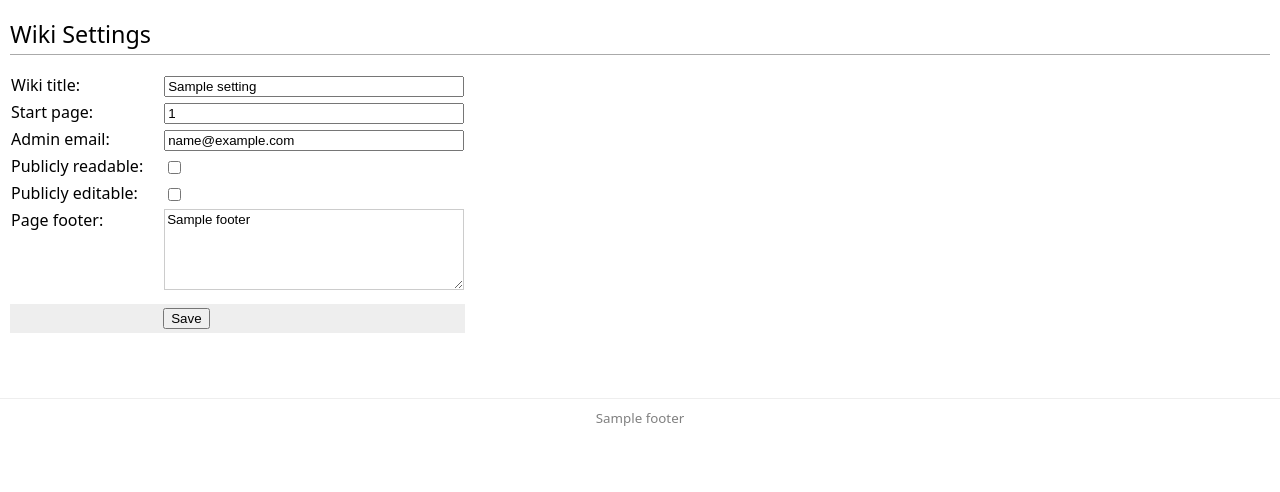
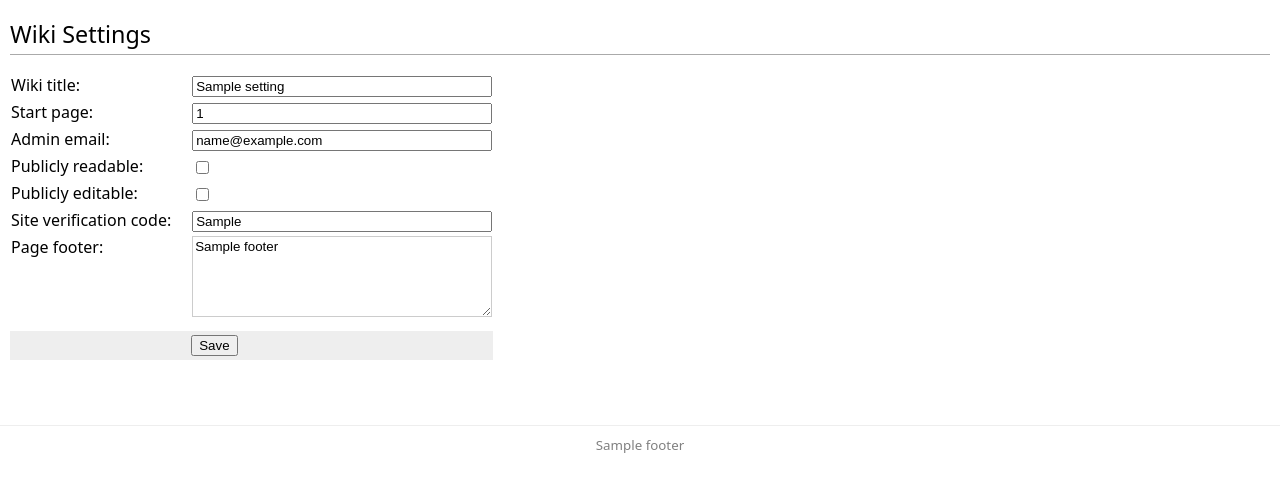
Before and after one commit to WebIntents/wiki, a Django app: template templates/settings.html in a window 1280 px wide. Shown: the part 55-547 px from the top of the page. Run offline with Django 3.2, Linux system fonts and the light colour scheme; the template is opened without the code that fills it: most values are stand-ins (such as "Sample title", 1, 10 or a date in 2020).

Commit message:
Site verification.
Fixes issue 8.

```diff
--- a/settings.py
+++ b/settings.py
@@ -13,6 +13,9 @@ class WikiSettings(db.Model):
   pread = db.BooleanProperty(True)
   # publicly writable
   pwrite = db.BooleanProperty(False)
+  # Google Site Ownership Verification,
+  # http://www.google.com/support/webmasters/bin/answer.py?answer=35659
+  owner_meta = db.StringProperty()
   # page footer
   footer = db.StringProperty()
 
@@ -36,6 +39,7 @@ class Settings(object):
       'footer': None,
       'pread': True,
       'pwrite': False,
+      'owner_meta': None,
     }
 
   def read(self):
--- a/templates/base.html
+++ b/templates/base.html
@@ -6,6 +6,9 @@
       <link rel="alternate" type="application/rss+xml" title="New Pages" href="/w/index.rss" />
       {% block heads %}{% endblock %}
       <title>{% block title %}{% endblock %}</title>
+      {% if settings.owner_meta %}
+        <meta name="google-site-verification" content="{{ settings.owner_meta }}"/>
+      {% endif %}
     </head>
     <body>
     	{% block header %}
--- a/templates/settings.html
+++ b/templates/settings.html
@@ -27,6 +27,10 @@
             <td><input type="checkbox" name="pwrite" id="pwrite" value="True"{% if settings.pwrite %} checked="checked"{% endif %}/></td>
           </tr>
           <tr>
+            <th><label for="owner_meta">Site verification code:</label></th>
+            <td><input class="text" type="text" name="owner_meta" id="owner_meta"{% if settings.owner_meta %} value="{{ settings.owner_meta }}"{% endif %}/></td>
+          </tr>
+          <tr>
             <th><label for="footer_setting">Page footer:</label></th>
             <td><textarea class="text" name="footer" id="footer_setting" rows="5">{{ settings.footer }}</textarea></td>
           </tr>
```
